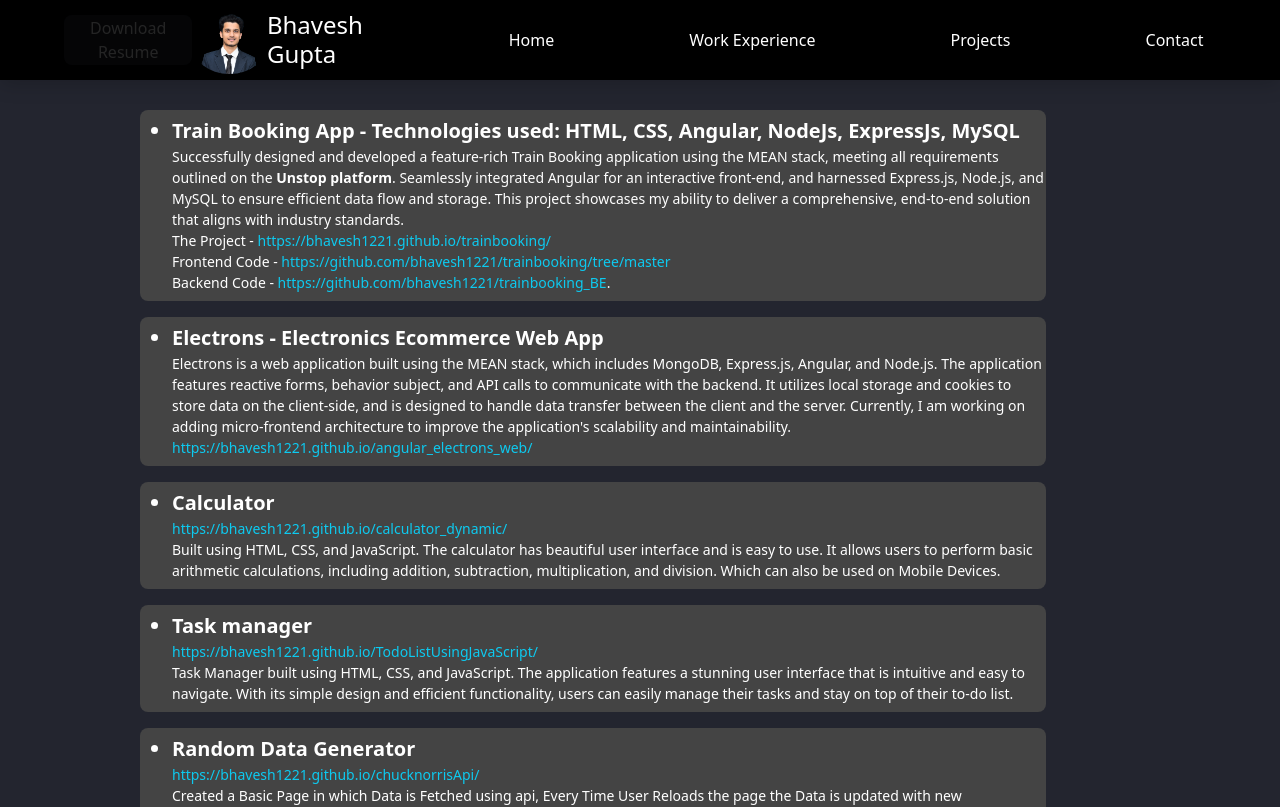
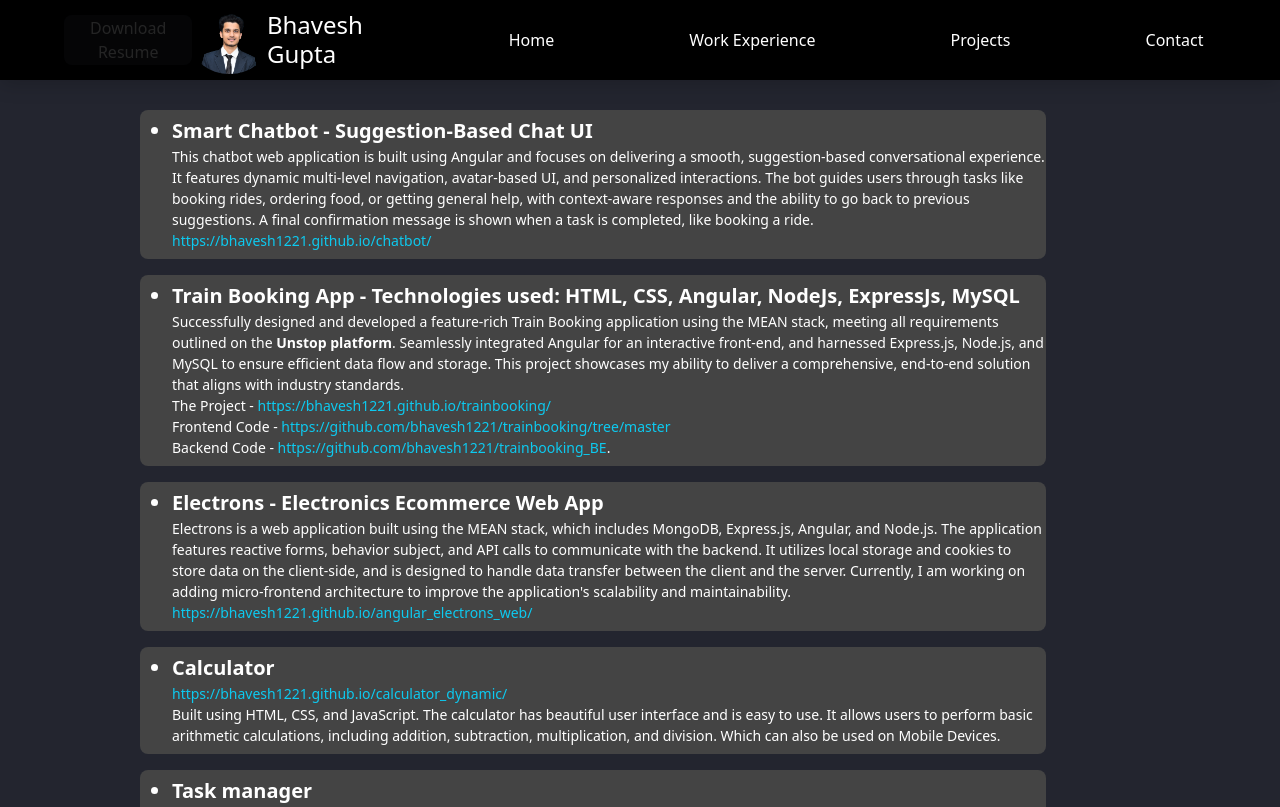
Before and after one commit to bhavesh1221/portfolio, an Angular app: page /projects in a window 1280 px wide. Shown: the top 807 px of the page. Built offline with nearby package versions, Linux system fonts and the light colour scheme.

Commit message:
chatbot project added

```diff
--- a/src/app/projects/projects.component.ts
+++ b/src/app/projects/projects.component.ts
@@ -10,6 +10,12 @@ export class ProjectsComponent implements OnInit {
   constructor() { }
 
   data = [
+    {
+      description: `This chatbot web application is built using Angular and focuses on delivering a smooth, suggestion-based conversational experience. It features dynamic multi-level navigation, avatar-based UI, and personalized interactions. The bot guides users through tasks like booking rides, ordering food, or getting general help, with context-aware responses and the ability to go back to previous suggestions. A final confirmation message is shown when a task is completed, like booking a ride.
+                  <br>
+                  <a class="text-decoration-none text-info" target="_blank" href="https://bhavesh1221.github.io/chatbot/">https://bhavesh1221.github.io/chatbot/</a>`,
+      heading: `<a class="text-decoration-none text-white" target="_blank" href="https://bhavesh1221.github.io/chatbot-angular/"><strong>Smart Chatbot - Suggestion-Based Chat UI</strong></a>`
+    },
     {
       description : `
                     Successfully designed and developed a feature-rich Train Booking application using the MEAN stack,
```
